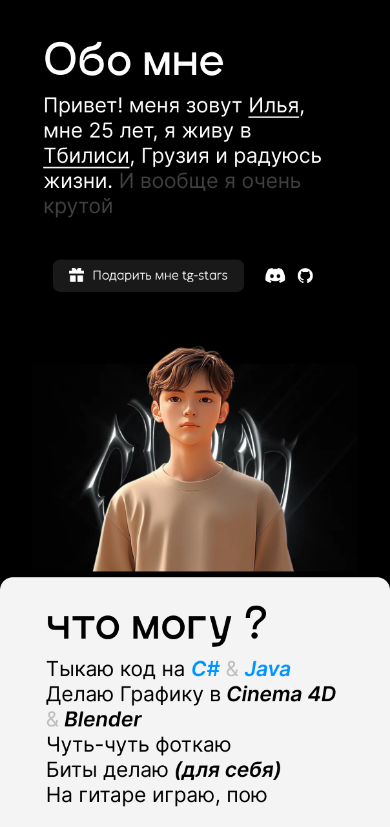
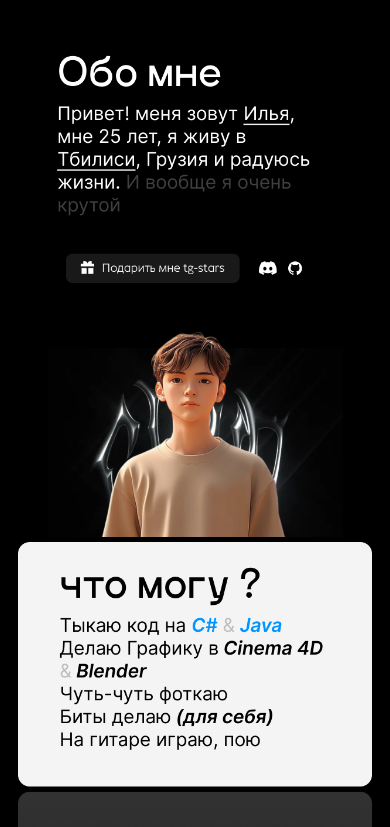
Before and after one commit to Ilyamori/ilyamori.github.io, a plain HTML site: page index.html in a window 390 px wide. Shown: the top 827 px of the page. Drawn offline with Linux system fonts and the light colour scheme.

Commit message:
Update styles.css

```diff
--- a/styles.css
+++ b/styles.css
@@ -32,7 +32,7 @@ body {
 /* Контейнер для изображения */
 .image-container {
     background-color: black; /* Черный фон для контейнера с изображением */
-    padding: 20px; /* Отступы вокруг изображения */
+    padding: 115px; /* Отступы вокруг изображения */
     box-sizing: border-box; /* Учитываем отступы в общей ширине */
     text-align: center; /* Центрируем изображение */
     overflow: hidden; /* Скрываем лишнюю часть изображения */
@@ -49,7 +49,7 @@ body {
 /* Для мобильных устройств */
 @media (max-width: 768px) {
     .image-container {
-        padding: 0px; /* Отступы вокруг изображения */
+        padding: 18px; /* Отступы вокруг изображения */
     }
     .responsive-image {
         padding: 0px;
```
